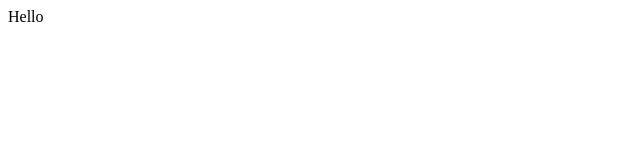
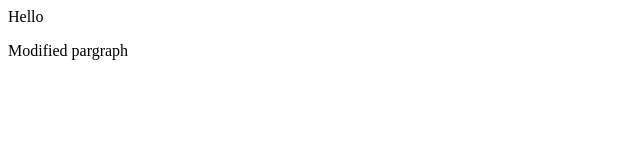
Before and after one commit to ajinkya2909/git_test, a plain HTML site: page index.html in a window 1280 px wide. Shown: the whole page, without its empty margins (0-640 px from the left). Drawn offline with Linux system fonts and the light colour scheme.

Commit message:
html code updated

```diff
--- a/index.html
+++ b/index.html
@@ -1 +1,2 @@
 <div>Hello</div>
+<p>Modified  pargraph</p>
```
